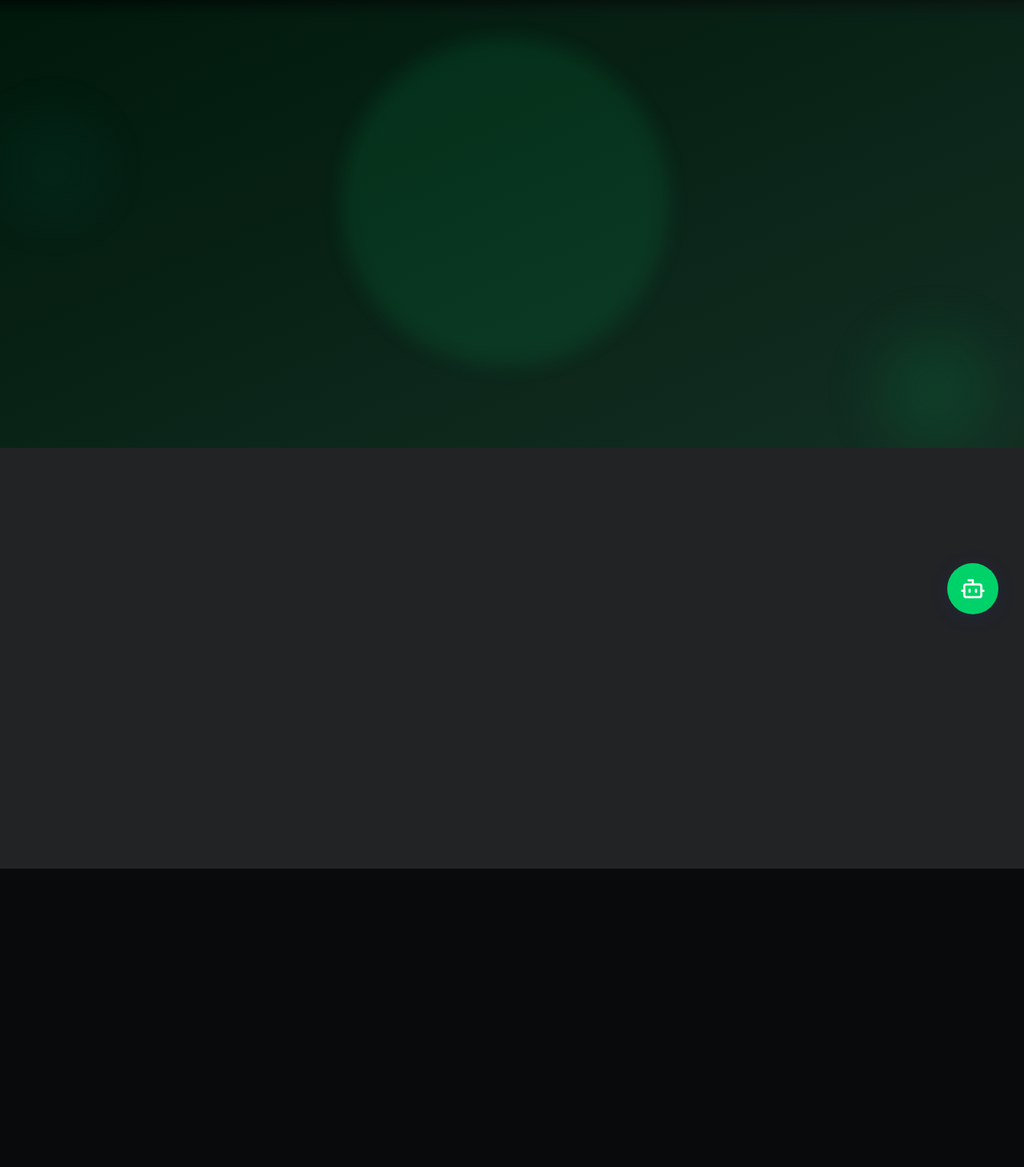
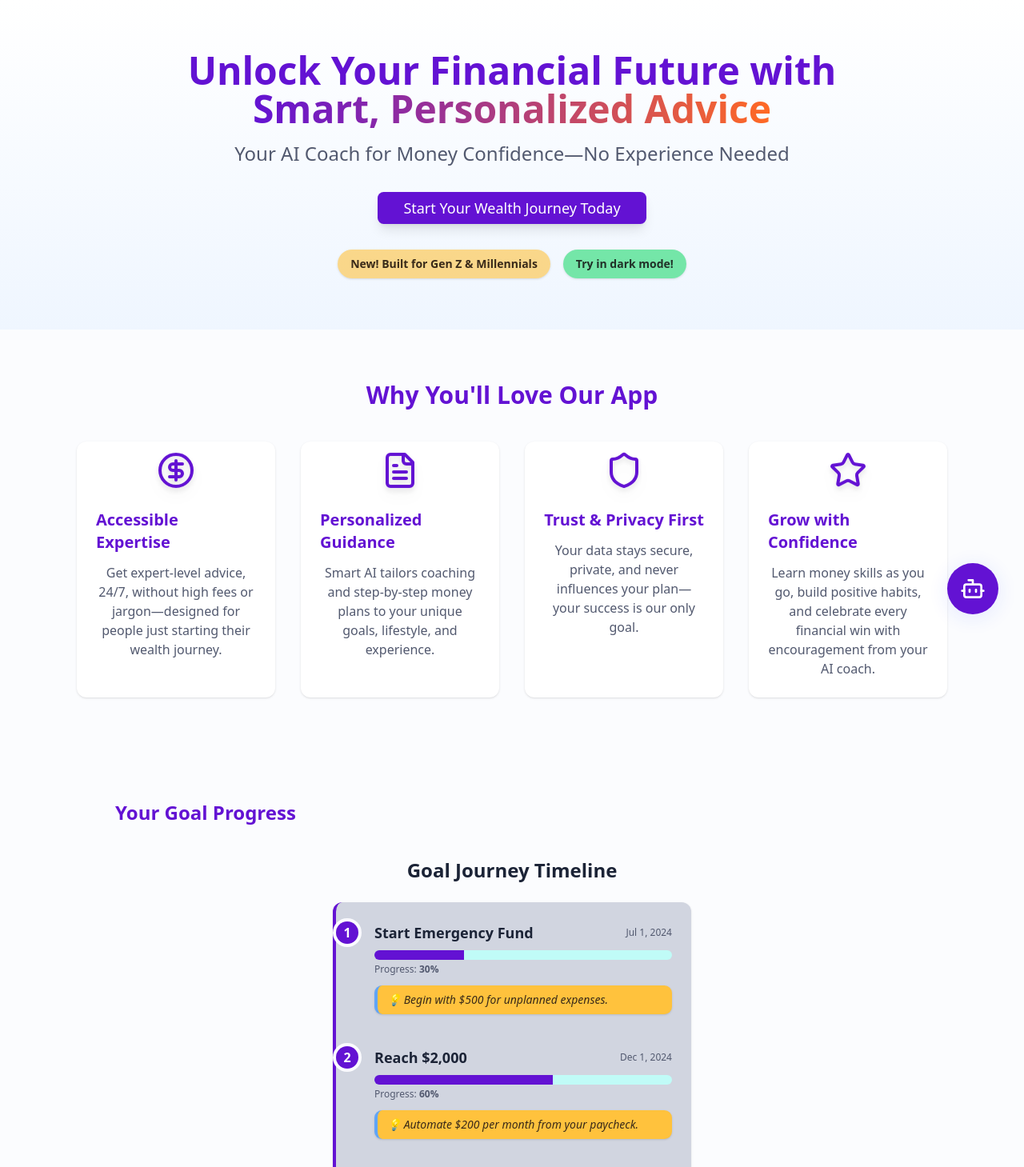
Before and after one commit to niveditajurel/future-financial-path, a React (Vite) app: page / in a window 1280 px wide. Shown: the top 1459 px of the page at 80% size. Built offline with nearby package versions, Linux system fonts and the light colour scheme.

Commit message:
Reverted to commit dbcc2821b5f82a5718638647a1ece2a4adc15810

```diff
--- a/src/components/ui/animations.tsx
+++ /dev/null
@@ -1,71 +0,0 @@
-
-import React from "react";
-
-// Fade up with scale in & optional delay
-export const FadeIn = ({
-  children,
-  delay = 0,
-  className = "",
-}: {
-  children: React.ReactNode;
-  delay?: number;
-  className?: string;
-}) => (
-  <div
-    className={`opacity-0 animate-fade-in ${className}`}
-    style={{ animationDelay: `${delay}ms`, animationFillMode: "forwards" }}
-  >
-    {children}
-  </div>
-);
-
-// "Pop" springy entrance
-export const PopIn = ({
-  children,
-  delay = 0,
-  className = "",
-}: {
-  children: React.ReactNode;
-  delay?: number;
-  className?: string;
-}) => (
-  <div
-    className={`opacity-0 animate-scale-in ${className}`}
-    style={{ animationDelay: `${delay}ms`, animationFillMode: "forwards" }}
-  >
-    {children}
-  </div>
-);
-
-// Subtle wiggle for attention
-export const Wiggle = ({
-  children,
-  className = "",
-}: {
-  children: React.ReactNode;
-  className?: string;
-}) => (
-  <span className={`inline-block animate-wiggle ${className}`}>{children}</span>
-);
-
-// Subtle flicker, useful for glowy text
-export const Flicker = ({
-  children,
-  className = "",
-}: {
-  children: React.ReactNode;
-  className?: string;
-}) => (
-  <span className={`inline-block animate-flicker ${className}`}>{children}</span>
-);
-
-// Persistent hero glow animation for backgrounds
-export const HeroGlow = ({
-  className = "",
-}: {
-  className?: string;
-}) => (
-  <div
-    className={`absolute left-1/2 top-0 -translate-x-1/2 w-[110vw] h-[48vw] max-w-none pointer-events-none blur-3xl z-0 bg-primary/20 opacity-60 animate-heroGlow ${className}`}
-  />
-);
--- a/src/index.css
+++ b/src/index.css
@@ -3,59 +3,59 @@
 @tailwind components;
 @tailwind utilities;
 
-/* --- Modern Black, White & Green Theme --- */
+/* --- Modern Vibrant Flexible Color Theme --- */
 @layer base {
   :root {
-    --background: 232 16% 5%;       /* #090A0B */
-    --foreground: 0 0% 100%;        /* #FFFFFF (white) */
+    --background: 210 60% 99%;        /* soft white */
+    --foreground: 223 33% 16%;        /* new dark blue */
 
-    --primary: 150 100% 41%;        /* #00D26A - strong "neo-mint" green */
-    --primary-foreground: 232 16% 8%; /* deep off-black */
+    --primary: 265 84% 45%;           /* lush violet - energetic */
+    --primary-foreground: 0 0% 100%;  /* white */
 
-    --secondary: 240 6% 7%;         /* #111113 - off-black/grey */
-    --secondary-foreground: 0 0% 100%;
+    --secondary: 176 89% 87%;         /* mint sky blue - playful */
+    --secondary-foreground: 223 33% 16%;
 
-    --accent: 0 0% 96%;             /* #F5F5F5 (very light accent) */
-    --accent-foreground: 150 100% 41%;
+    --accent: 41 100% 62%;            /* gold/yellow highlight - luxury */
+    --accent-foreground: 33 39% 16%;
 
-    --cta: 170 77% 42%;             /* #14B8A6 - accent teal (optional pops) */
+    --cta: 19 100% 57%;               /* punchy orange - energetic */
     --cta-foreground: 0 0% 100%;
 
-    --success: 150 100% 41%;        /* #00D26A */
-    --success-foreground: 0 0% 100%;
+    --success: 146 71% 56%;           /* fresh green */
+    --success-foreground: 148 20% 16%;
 
-    --muted: 226 10% 13%;           /* #222325 mid-dark card BG */
-    --muted-foreground: 0 0% 85%;
+    --muted: 224 20% 85%;             /* subtle gray bg */
+    --muted-foreground: 227 15% 38%;
 
-    --border: 220 10% 9%;           /* #16181A */
-    --highlight: 132 94% 65%;       /* #50FA7B (neon green highlight) */
+    --border: 224 19% 73%;            /* soft gray border */
+    --highlight: 59 98% 80%;          /* highlight yellow */
 
-    --radius: 0.8rem;
+    --radius: 0.6rem;
   }
   .dark {
-    --background: 232 16% 5%;
-    --foreground: 0 0% 100%;
+    --background: 242 41% 12%;         /* deep blue/void - calming/luxurious */
+    --foreground: 210 60% 99%;         /* soft white */
 
-    --primary: 150 100% 41%;
-    --primary-foreground: 232 16% 8%;
+    --primary: 265 72% 54%;            /* more saturated violet */
+    --primary-foreground: 0 0% 100%;
 
-    --secondary: 240 6% 7%;
-    --secondary-foreground: 0 0% 100%;
+    --secondary: 183 69% 36%;          /* lively teal/blue */
+    --secondary-foreground: 210 60% 99%;
 
-    --accent: 0 0% 16%;
-    --accent-foreground: 150 100% 41%;
+    --accent: 41 100% 60%;             /* rich golden highlight */
+    --accent-foreground: 210 60% 99%;
 
-    --cta: 170 77% 42%;
+    --cta: 19 100% 54%;                /* punchy orange */
     --cta-foreground: 0 0% 100%;
 
-    --success: 150 100% 41%;
-    --success-foreground: 0 0% 100%;
+    --success: 146 68% 55%;            /* green */
+    --success-foreground: 210 60% 99%;
 
-    --muted: 226 10% 17%;
-    --muted-foreground: 0 0% 85%;
+    --muted: 232 19% 23%;              /* deep muted blue */
+    --muted-foreground: 224 20% 82%;
 
-    --border: 220 10% 9%;
-    --highlight: 132 94% 65%;
+    --border: 232 19% 23%;             /* deep muted blue */
+    --highlight: 54 99% 45%;           /* accent yellow */
   }
 }
 
--- a/src/pages/Index.tsx
+++ b/src/pages/Index.tsx
@@ -10,7 +10,6 @@ import { AiChatbot } from "@/components/AiChatbot";
 import { GoalTimeline } from "@/components/GoalTimeline";
 import React from "react";
 import { AiChatBubble } from "@/components/AiChatBubble";
-import { FadeIn, PopIn, Wiggle, Flicker, HeroGlow } from "@/components/ui/animations";
 
 const features = [
   {
@@ -82,76 +81,49 @@ const sampleUserProfile = {
 };
 const sampleSupabaseContext = { lastLogin: "2025-06-14" };
 
-// --- HERO SECTION ---
 const HeroSection = () => (
-  <section className="relative py-20 px-4 text-center bg-gradient-to-br from-black to-[#16181A] min-h-[70vh] flex flex-col justify-center items-center overflow-hidden">
-    <HeroGlow />
-    <div className="relative z-10 w-full max-w-4xl mx-auto">
-      <PopIn delay={50}>
-        <h1 className="text-[2.9rem] md:text-6xl font-extrabold mb-5 leading-snug tracking-tight text-white drop-shadow-sm bg-gradient-to-r from-white via-green-400 to-primary bg-clip-text text-transparent animate-fade-in transition-all duration-700">
-          <Flicker>
-            Unlock Your <span className="text-primary">Financial Future</span>
-          </Flicker>
-          <br />
-          <Wiggle>
-            <span className="inline-block">
-              with <span className="text-primary">Smart Advice</span>
+  <section className="py-16 px-4 text-center bg-gradient-to-b from-white to-blue-50">
+    <div className="max-w-4xl mx-auto">
+      <h1 className="text-4xl md:text-5xl font-extrabold mb-4 text-primary animate-fade-in transition-all duration-700">
+        Unlock Your Financial Future with <span className="bg-gradient-to-r from-primary to-cta bg-clip-text text-transparent">Smart, Personalized Advice</span>
+      </h1>
+      <p className="text-xl md:text-2xl text-muted-foreground mb-8 animate-fade-in" style={{animationDelay: "100ms"}}>
+        Your AI Coach for Money Confidence—No Experience Needed
+      </p>
+      <Button className="px-8 py-4 text-lg shadow-lg animate-scale-in hover:scale-105 transition-transform duration-300">
+        Start Your Wealth Journey Today
+      </Button>
+      <div className="mt-8 flex justify-center gap-4">
+        <span className="rounded-full bg-accent/60 px-4 py-2 text-sm font-semibold text-accent-foreground shadow pulse">
+          New! Built for Gen Z & Millennials
         </span>
-          </Wiggle>
-        </h1>
-      </PopIn>
-      <FadeIn delay={170}>
-        <p className="text-xl md:text-2xl text-white/70 mb-9 animate-fade-in">
-          Your <span className="text-primary font-semibold">AI Coach</span> for Money Confidence—No Experience Needed
-        </p>
-      </FadeIn>
-      <PopIn delay={380}>
-        <Button className="px-9 py-4 text-lg shadow-xl bg-primary hover:bg-primary/80 text-primary-foreground rounded-xl font-bold ring-2 ring-primary/30 border-2 border-white/10 transition-all scale-105 hover:scale-110 animate-wiggle">
-          Start Your Wealth Journey
-        </Button>
-      </PopIn>
-      <div className="mt-10 flex justify-center gap-4 flex-wrap">
-        <PopIn delay={520}>
-          <span className="rounded-full bg-accent/90 px-5 py-2 text-sm font-semibold text-foreground shadow ring-1 ring-primary/20 animate-heroGlow">
-            New! <span className="text-primary">Built for Gen Z &amp; Millennials</span>
-          </span>
-        </PopIn>
-        <FadeIn delay={610}>
-          <span className="rounded-full bg-primary/25 px-5 py-2 text-sm font-semibold text-primary-foreground shadow hover-scale ring-1 ring-primary/30">
+        <span className="rounded-full bg-success/70 px-4 py-2 text-sm font-semibold text-success-foreground shadow hover-scale">
           Try in dark mode!
         </span>
-        </FadeIn>
       </div>
     </div>
-    {/* Decorative animated lines/circles for visual interest */}
-    <div className="absolute pointer-events-none left-1/3 top-12 w-[32vw] h-[32vw] rounded-full animate-heroGlow bg-primary/10 blur-2xl" />
-    <div className="absolute pointer-events-none right-10 bottom-0 w-36 h-36 rounded-full bg-primary/40 blur-2xl opacity-30 animate-fade-in" style={{animationDelay:'900ms'}} />
-    <div className="absolute pointer-events-none left-0 top-[9rem] w-[10vw] h-[10vw] rounded-full bg-cta/60 blur-2xl opacity-10 animate-fade-in" style={{animationDelay:'1100ms'}} />
   </section>
 );
 
 const FeaturesSection = () => (
-  <section className="py-16 bg-muted">
+  <section className="py-16 bg-background">
     <div className="max-w-6xl mx-auto px-2 sm:px-4 lg:px-8">
-      <FadeIn>
-        <h2 className="text-3xl font-bold text-center mb-10 text-primary drop-shadow animate-fade-in">
+      <h2 className="text-3xl font-bold text-center mb-10 text-primary animate-fade-in">
         Why You'll Love Our App
       </h2>
-      </FadeIn>
       <div className="grid gap-8 md:grid-cols-2 lg:grid-cols-4">
         {features.map((feature, i) => (
-          <PopIn
+          <div
             key={feature.title}
-            delay={i * 110}
+            className="flex flex-col items-center rounded-xl bg-white dark:bg-muted shadow hover:shadow-lg p-6 space-y-3 hover-scale animate-scale-in"
+            style={{ animationDelay: `${i * 80}ms` }}
           >
-            <div className="flex flex-col items-center rounded-xl bg-background dark:bg-muted shadow-xl hover:shadow-2xl border border-border p-6 space-y-3 hover-scale transition-all animate-scale-in">
-              <div className="flex-shrink-0 drop-shadow-lg">
+            <div className="flex-shrink-0 drop-shadow-lg animate-bounce">
               <feature.icon className="h-12 w-12 text-primary transition-transform group-hover:scale-110" />
             </div>
             <h3 className="font-semibold text-xl mb-1 text-primary">{feature.title}</h3>
             <p className="text-base text-muted-foreground text-center">{feature.description}</p>
           </div>
-          </PopIn>
         ))}
       </div>
     </div>
@@ -162,39 +134,34 @@ const TimelineAndChatbotSection = () => (
   <section className="bg-background py-16">
     <div className="max-w-5xl mx-auto px-2 sm:px-4 grid grid-cols-1 md:grid-cols-2 gap-12 items-start">
       <div className="md:col-span-2 w-full">
-        <FadeIn>
         <h2 className="text-2xl font-bold mb-4 text-primary text-center md:text-left animate-fade-in">
           Your Goal Progress
         </h2>
-        </FadeIn>
         {/* Animate timeline appearance */}
-        <FadeIn delay={100}>
+        <div className="animate-fade-in" style={{animationDelay:"120ms"}}>
           <GoalTimeline goalSteps={goalSteps} />
-        </FadeIn>
+        </div>
       </div>
     </div>
   </section>
 );
 
 const TestimonialsSection = () => (
-  <section className="py-16 bg-secondary dark:bg-muted">
+  <section className="py-16 bg-blue-50 dark:bg-muted">
     <div className="max-w-3xl mx-auto px-2 sm:px-4 text-center">
-      <FadeIn>
       <h2 className="text-2xl font-bold mb-8 text-primary animate-fade-in">
         What Our Users Say
       </h2>
-      </FadeIn>
       <div className="grid gap-8 md:grid-cols-2">
         {testimonials.map((t, idx) => (
-          <PopIn
+          <div
             key={idx}
-            delay={idx * 120 + 70}
+            className="bg-white dark:bg-background border rounded-lg shadow p-6 flex flex-col h-full justify-between hover:scale-105 hover:shadow-lg transition-transform animate-scale-in"
+            style={{ animationDelay: `${idx * 90 + 70}ms` }}
           >
-            <div className="bg-background dark:bg-muted border rounded-lg shadow-xl p-6 flex flex-col h-full justify-between hover:scale-105 hover:shadow-2xl transition-transform animate-scale-in">
             <blockquote className="text-lg italic mb-4 text-muted-foreground">&quot;{t.quote}&quot;</blockquote>
             <span className="text-primary font-medium">{t.author}</span>
           </div>
-          </PopIn>
         ))}
       </div>
     </div>
@@ -202,39 +169,44 @@ const TestimonialsSection = () => (
 );
 
 const CTASection = () => (
-  <section className="py-20 px-4 text-center bg-gradient-to-tr from-primary to-cta relative overflow-hidden">
+  <section className="py-20 px-4 text-center bg-gradient-to-tr from-primary to-blue-400 relative overflow-hidden">
     {/* Animated circles */}
     <div className="pointer-events-none absolute -top-12 left-1/2 -translate-x-1/2 w-full flex justify-center z-0">
-      <div className="w-32 h-32 rounded-full bg-primary/60 blur-2xl animate-pulse scale-75" />
+      <div className="w-32 h-32 rounded-full bg-accent/40 blur-2xl animate-pulse scale-75" />
       <div className="w-24 h-24 rounded-full bg-cta/30 blur-xl animate-pulse ml-[-40px] scale-150" />
     </div>
     <div className="relative z-10">
-      <FadeIn>
       <h2 className="text-3xl md:text-4xl font-bold mb-4 text-white drop-shadow animate-fade-in">
         Take the Guesswork Out of Money
       </h2>
-      </FadeIn>
-      <FadeIn delay={100}>
       <p className="text-lg md:text-xl mb-8 text-white/90 animate-fade-in">
         Join thousands of people starting their path to financial freedom.
       </p>
-      </FadeIn>
-      <PopIn delay={200}>
-        <Button className="px-8 py-4 text-lg bg-white text-primary font-bold border border-primary shadow-md hover:bg-blue-50 animate-scale-in hover:scale-110 transition-transform scale-105 rounded-xl">
+      <Button className="px-8 py-4 text-lg bg-white text-primary font-bold border border-primary shadow-md hover:bg-blue-50 animate-scale-in hover:scale-105 transition-transform">
         Get Started Now
       </Button>
-      </PopIn>
     </div>
   </section>
 );
 
 const Index = () => (
   <main className="min-h-screen bg-background relative">
+    {/* Hero Section */}
     <HeroSection />
+
+    {/* Features Section */}
     <FeaturesSection />
+
+    {/* Timeline & Chatbot Section */}
     <TimelineAndChatbotSection />
+
+    {/* Testimonials Section */}
     <TestimonialsSection />
+
+    {/* Call to Action Section */}
     <CTASection />
+
+    {/* AI Chat Bubble */}
     <AiChatBubble
       userId="user-001"
       chatSessionId="session-abc"
--- a/tailwind.config.ts
+++ b/tailwind.config.ts
@@ -19,50 +19,50 @@ export default {
 		},
 		extend: {
 			colors: {
-				background: '#090A0B', // blackBG
-				foreground: '#FFFFFF', // whiteFG
+				background: 'hsl(var(--background))',
+				foreground: 'hsl(var(--foreground))',
 
 				primary: {
-					DEFAULT: '#00D26A', // strong green
-					foreground: '#090A0B'
+					DEFAULT: 'hsl(var(--primary))',
+					foreground: 'hsl(var(--primary-foreground))',
 				},
 				secondary: {
-					DEFAULT: '#111113', // deep off-black/grey
-					foreground: '#FFFFFF',
+					DEFAULT: 'hsl(var(--secondary))',
+					foreground: 'hsl(var(--secondary-foreground))',
 				},
 				accent: {
-					DEFAULT: '#F5F5F5', // light accent (white)
-					foreground: '#00D26A',
+					DEFAULT: 'hsl(var(--accent))',
+					foreground: 'hsl(var(--accent-foreground))',
 				},
 				cta: {
-					DEFAULT: '#14B8A6', // accent teal (optional for pop)
-					foreground: '#FFFFFF',
+					DEFAULT: 'hsl(var(--cta))',
+					foreground: 'hsl(var(--cta-foreground))',
 				},
 				success: {
-					DEFAULT: '#00D26A',
-					foreground: '#FFFFFF',
+					DEFAULT: 'hsl(var(--success))',
+					foreground: 'hsl(var(--success-foreground))',
 				},
 				muted: {
-					DEFAULT: '#222325', // mid-dark gray for cards/sections
-					foreground: '#CCCCCC',
+					DEFAULT: 'hsl(var(--muted))',
+					foreground: 'hsl(var(--muted-foreground))',
 				},
-				border: '#16181A',
-				highlight: '#50FA7B',
+				border: 'hsl(var(--border))',
+				highlight: 'hsl(var(--highlight))',
 
 				// Custom chart and UI colors for branding
 				chart: {
-					violet: '#7c3aed',
-					teal: '#14b8a6',
-					orange: '#f59e42',
-					gold: '#FDE68A',
-					navy: '#18181B',
-					mint: '#00D26A',
+					violet: '#775FFD',
+					teal: '#42E7D7',
+					orange: '#FF914D',
+					gold: '#FFD567',
+					navy: '#171C2A',
+					mint: '#B9FFEC',
 				}
 			},
 			borderRadius: {
-				lg: '0.8rem',
-				md: '0.55rem',
-				sm: '0.3rem'
+				lg: 'var(--radius)',
+				md: 'calc(var(--radius) - 2px)',
+				sm: 'calc(var(--radius) - 4px)'
 			},
 			keyframes: {
 				'accordion-down': {
@@ -72,29 +72,11 @@ export default {
 				'accordion-up': {
 					from: { height: 'var(--radix-accordion-content-height)' },
 					to: { height: '0' }
-				},
-				wiggle: {
-					'0%, 100%': { transform: 'rotate(-2deg)' },
-					'50%': { transform: 'rotate(2deg)' },
-				},
-				flicker: {
-					'0%, 100%': { opacity: '0.99' },
-					'10%, 40%, 60%, 80%': { opacity: '0.4' },
-					'20%, 50%, 70%, 90%': { opacity: '1' },
-					'30%, 55%, 75%': { opacity: '0.7' },
-				},
-				heroGlow: {
-          '0%': { filter: 'brightness(1) blur(12px)' },
-          '50%': { filter: 'brightness(1.2) blur(18px)' },
-          '100%': { filter: 'brightness(1) blur(12px)' }
-        }
+				}
 			},
 			animation: {
 				'accordion-down': 'accordion-down 0.2s ease-out',
-				'accordion-up': 'accordion-up 0.2s ease-out',
-				wiggle: "wiggle 0.5s ease-in-out infinite",
-				flicker: "flicker 1.5s infinite alternate",
-				heroGlow: "heroGlow 3s ease-in-out infinite",
+				'accordion-up': 'accordion-up 0.2s ease-out'
 			}
 		}
 	},
```
Lines whose indentation alone changed are shown as unchanged.
